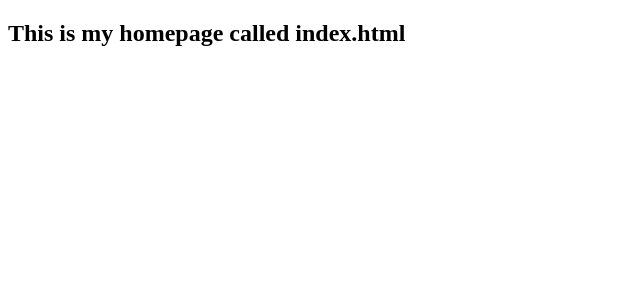
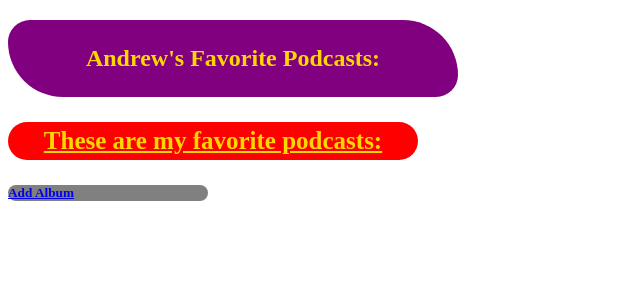
Before and after one commit to Momentum-Team-15/django-music-AlexiosIKomnenos, a Django app: page / in a window 1280 px wide. Shown: the top 300 px of the page, without its empty margins (0-640 px from the left). Run offline with Django 4.2, Linux system fonts and the light colour scheme; data that the repository does not hold is empty.

Commit message:
close but not there

```diff
--- a/config/settings.py
+++ b/config/settings.py
@@ -121,6 +121,7 @@ USE_TZ = True
 # https://docs.djangoproject.com/en/4.1/howto/static-files/
 
 STATIC_URL = 'static/'
+STATICFILES_DIRS = [os.path.join(BASE_DIR, 'static')]
 
 # Default primary key field type
 # https://docs.djangoproject.com/en/4.1/ref/settings/#default-auto-field
@@ -132,3 +133,6 @@ AUTH_USER_MODEL = 'music.User'
 INTERNAL_IPS = [
     '127.0.0.1'
 ]
+
+MEDIA_URL = "/media/"
+MEDIA_ROOT = BASE_DIR / "media"
--- a/config/urls.py
+++ b/config/urls.py
@@ -22,5 +22,7 @@ urlpatterns = [
     path('admin/', admin.site.urls),
     path('accounts/', include('registration.backends.simple.urls')),
     path('', views.index, name="home"),
+    path('album/new', views.create_album, name='create_album'),
     path('__debug__/', include('debug_toolbar.urls')),
+    path('album/<int:pk>/', views.album_detail, name="album_detail"),
 ]
--- a/music/models.py
+++ b/music/models.py
@@ -10,6 +10,7 @@ class Album(models.Model):
     artist = models.ForeignKey('Artist', on_delete=models.CASCADE, blank=True, null=True)
     created_at = models.DateTimeField(auto_now_add=True)
     updated_at = models.DateTimeField(auto_now=True)
+    user = models.ForeignKey('User', on_delete=models.CASCADE, blank=True, null=True)
 
     def __str__(self):
         return f"{self.title} by {self.artist}"
--- a/music/views.py
+++ b/music/views.py
@@ -1,4 +1,25 @@
-from django.shortcuts import render
+from django.shortcuts import render, redirect
+from .models import Album
+from music.forms import AlbumForm
 
 def index(request):
-    return render(request, 'music/index.html')
+    albums = Album.objects.all()
+    return render(request, 'music/index.html', {'albums': albums})
+
+def album_detail(request, pk):
+    albums = Album.objects.get(pk=pk)
+    return render(request, 'music/album_detail.html', {'album': albums})
+
+def create_album(request):
+    if request.method == 'POST':
+        form = AlbumForm(request.POST)
+        if form.is_valid():
+            album = form.save()
+
+            return redirect("home")
+
+
+    else:
+        form = AlbumForm()
+        # if user is visting a page with GET request, not submitting the form yet
+    return render(request, 'music/create_album.html', {'form': form})
--- /dev/null
+++ b/static/css/albums.css
@@ -0,0 +1,51 @@
+
+
+h2 {
+    color: gold;
+    background-color: purple;
+    border-bottom-right-radius: 40px;
+    border-top-left-radius: 40px;
+    border-top-right-radius: 100px;
+    border-bottom-left-radius: 100px;
+    width: 400px;
+    display:flex;
+    justify-content: center;
+    padding: 25px;
+    border-width: 2px;
+    border-color: black;
+
+}
+
+#album {
+    background-color: gray;
+    border-radius: 20px;
+    width: 200px;
+}
+p {
+    color: red;
+    background-color: gold;
+    width: 500px;
+    display: flex;
+    justify-content: center;
+    padding: 25px;
+    border-radius: 25px;
+    font-size: 20px;
+    border: 2px black;
+}
+
+body {
+    background-color: white;
+    border-width: 2px;
+    border-color: red;
+}
+
+h3 {
+    background-color: red;
+    border-radius: 30px;
+    padding: 5px;
+    color: gold;
+    width: 400px;
+    display: flex;
+    justify-content: center;
+    font-size: 25px;
+}
--- a/templates/base.html
+++ b/templates/base.html
@@ -1,10 +1,13 @@
+{% load static %}
+
 <!DOCTYPE html>
 <html lang="en">
 <head>
     <meta charset="UTF-8">
     <meta http-equiv="X-UA-Compatible" content="IE=edge">
     <meta name="viewport" content="width=device-width, initial-scale=1.0">
-    <title>Document</title>
+    <link rel="stylesheet" href="{% static 'css/albums.css' %}">
+    <title>Andrew's Podcasts</title>
 </head>
 <body>
     {% block content %}
--- a/templates/music/index.html
+++ b/templates/music/index.html
@@ -1,4 +1,12 @@
 {% extends 'base.html' %}
+
 {% block content %}
-<h2>This is my homepage called index.html</h2>
+<h2>Andrew's Favorite Podcasts:</h2>
+<h3><u>These are my favorite podcasts:</u></h3>
+{% for album in albums %}
+<p><a href="{% url 'album_detail' pk=album.pk %}">{{ album.title }} </a> - by - {{ album.artist }}</p>
+{% endfor %}
+
+<h5 id ="album"><a href="{% url 'create_album'%}">Add Album</a></h5>
+
 {% endblock %}
```
Also changed, not shown: music/forms.py (added, +7 -0 lines), templates/music/album_detail.html (added, +10 -0 lines), templates/music/create_album.html (added, +14 -0 lines), music/migrations/0002_album_user.py (added), 2 other files.
